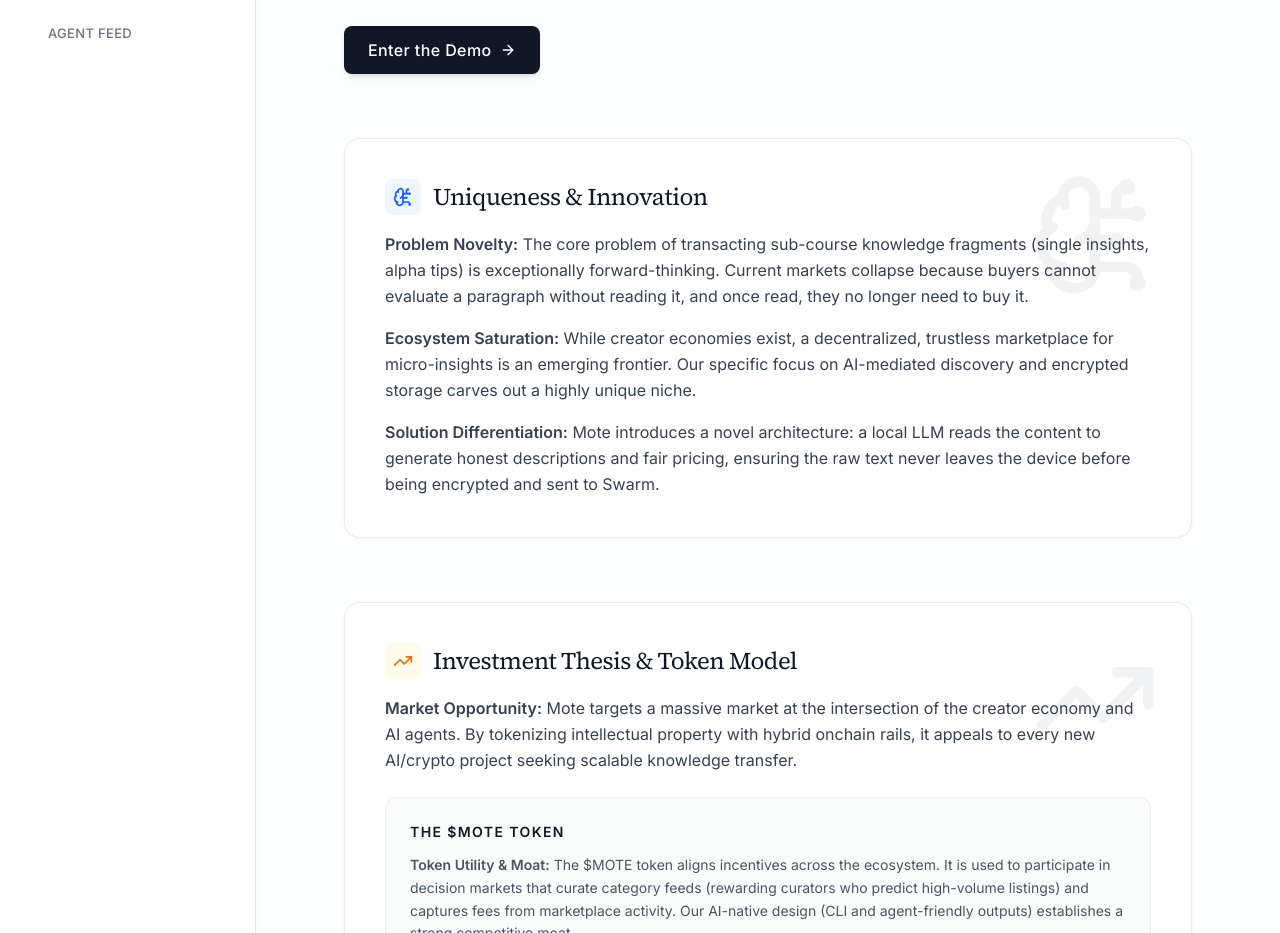
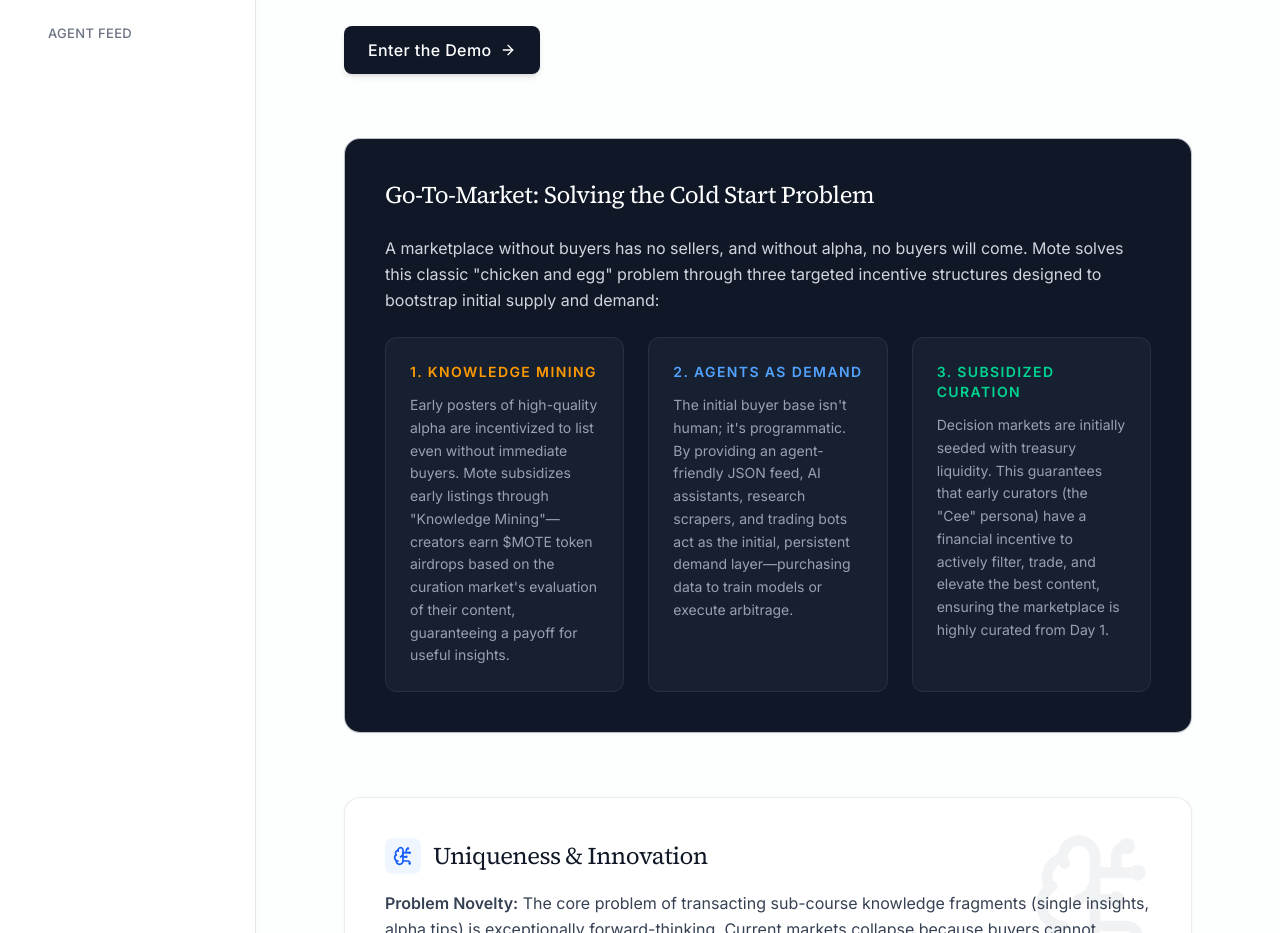
Before and after one commit to rainbowpuffpuff/mote-demo, a React (Vite) app in the folder mote/: page /about in a window 1280 px wide. Shown: the part 380-1313 px from the top of the page. Built offline with nearby package versions, Linux system fonts and the light colour scheme; no server answers.

Commit message:
Add Go-To-Market section to About page addressing the cold start problem

```diff
--- a/mote/src/components/About.tsx
+++ b/mote/src/components/About.tsx
@@ -17,6 +17,36 @@
       </div>
 
       <div className="space-y-16">
+        {/* Go-To-Market & Cold Start */}
+        <section className="card-border rounded-2xl bg-gray-900 text-white p-8 sm:p-10 relative overflow-hidden shadow-xl">
+          <div className="relative z-10">
+            <h2 className="text-2xl font-serif text-white mb-6">Go-To-Market: Solving the Cold Start Problem</h2>
+            <p className="text-gray-300 leading-relaxed mb-6">
+              A marketplace without buyers has no sellers, and without alpha, no buyers will come. Mote solves this classic "chicken and egg" problem through three targeted incentive structures designed to bootstrap initial supply and demand:
+            </p>
+            <div className="grid grid-cols-1 md:grid-cols-3 gap-6">
+              <div className="bg-gray-800/50 p-6 rounded-xl border border-gray-700/50">
+                <h3 className="text-sm font-semibold uppercase tracking-widest text-amber-500 mb-3">1. Knowledge Mining</h3>
+                <p className="text-sm text-gray-400 leading-relaxed">
+                  Early posters of high-quality alpha are incentivized to list even without immediate buyers. Mote subsidizes early listings through "Knowledge Mining"—creators earn $MOTE token airdrops based on the curation market's evaluation of their content, guaranteeing a payoff for useful insights.
+                </p>
+              </div>
+              <div className="bg-gray-800/50 p-6 rounded-xl border border-gray-700/50">
+                <h3 className="text-sm font-semibold uppercase tracking-widest text-blue-400 mb-3">2. Agents as Demand</h3>
+                <p className="text-sm text-gray-400 leading-relaxed">
+                  The initial buyer base isn't human; it's programmatic. By providing an agent-friendly JSON feed, AI assistants, research scrapers, and trading bots act as the initial, persistent demand layer—purchasing data to train models or execute arbitrage.
+                </p>
+              </div>
+              <div className="bg-gray-800/50 p-6 rounded-xl border border-gray-700/50">
+                <h3 className="text-sm font-semibold uppercase tracking-widest text-emerald-400 mb-3">3. Subsidized Curation</h3>
+                <p className="text-sm text-gray-400 leading-relaxed">
+                  Decision markets are initially seeded with treasury liquidity. This guarantees that early curators (the "Cee" persona) have a financial incentive to actively filter, trade, and elevate the best content, ensuring the marketplace is highly curated from Day 1.
+                </p>
+              </div>
+            </div>
+          </div>
+        </section>
+
         {/* Uniqueness / Problem Novelty */}
         <section className="card-border rounded-2xl bg-white p-8 sm:p-10 relative overflow-hidden">
           <div className="absolute top-0 right-0 p-8 opacity-5">
```
